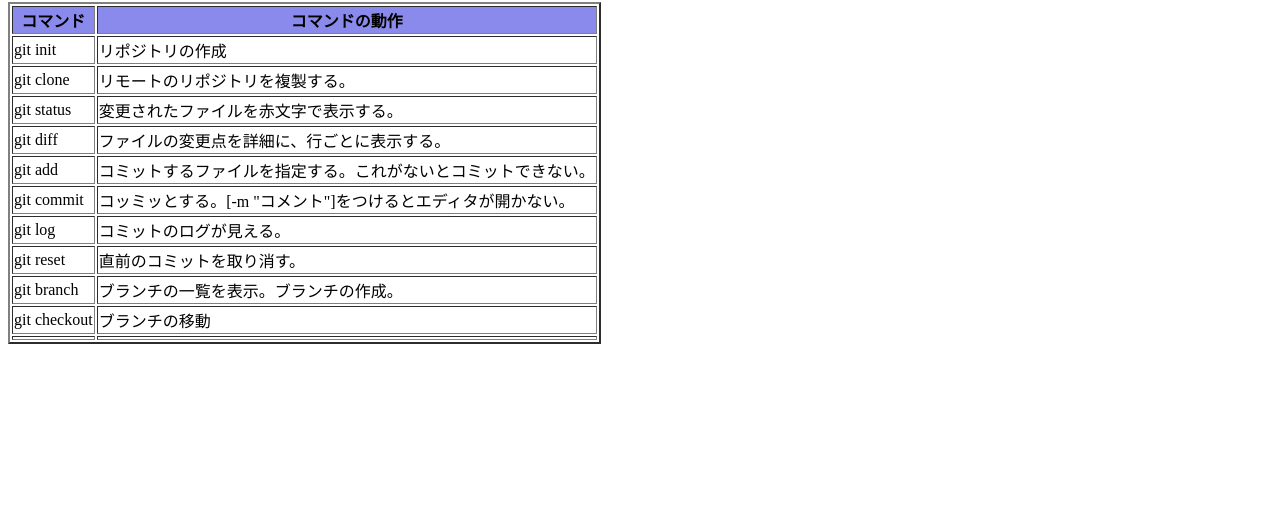
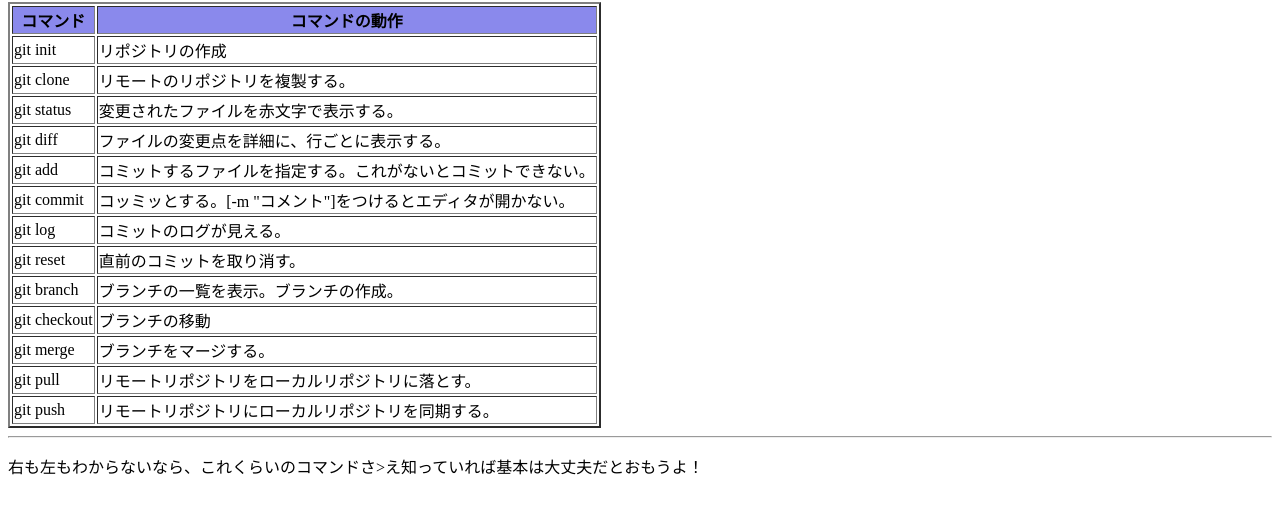
Before and after one commit to ITEX03-marukohu/githelp, a plain HTML site: page git_comm.html in a window 1280 px wide. Shown: the part 73-586 px from the top of the page. Drawn offline with Linux system fonts and the light colour scheme.

Commit message:
コマンドページ完了

```diff
--- a/git_comm.html
+++ b/git_comm.html
@@ -77,17 +77,27 @@
 </tr>
 
 <tr>
-<td></td>
-<td></td>
+<td>git merge</td>
+<td>ブランチをマージする。</td>
 </tr>
 
+<tr>
+<td>git pull</td>
+<td>リモートリポジトリをローカルリポジトリに落とす。</td>
+</tr>
 
-
-
+<tr>
+<td>git push</td>
+<td>リモートリポジトリにローカルリポジトリを同期する。</td>
+</tr>
 
 
 </table>
 
+<hr>
+<p>右も左もわからないなら、これくらいのコマンドさ>え知っていれば基本は大丈夫だとおもうよ！</p>
+
+
 </body>
 
 </html>
```
